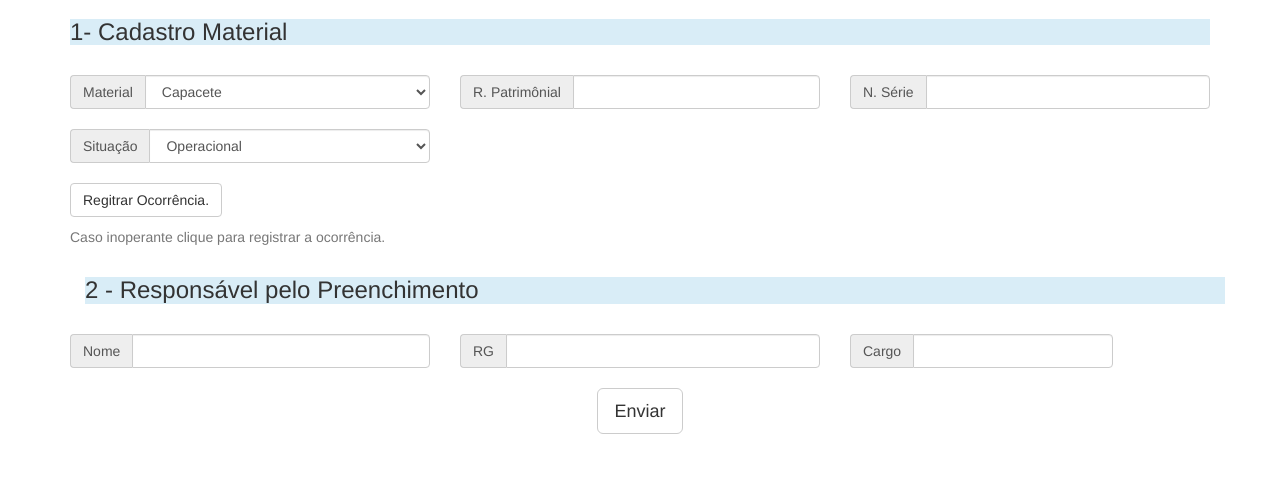
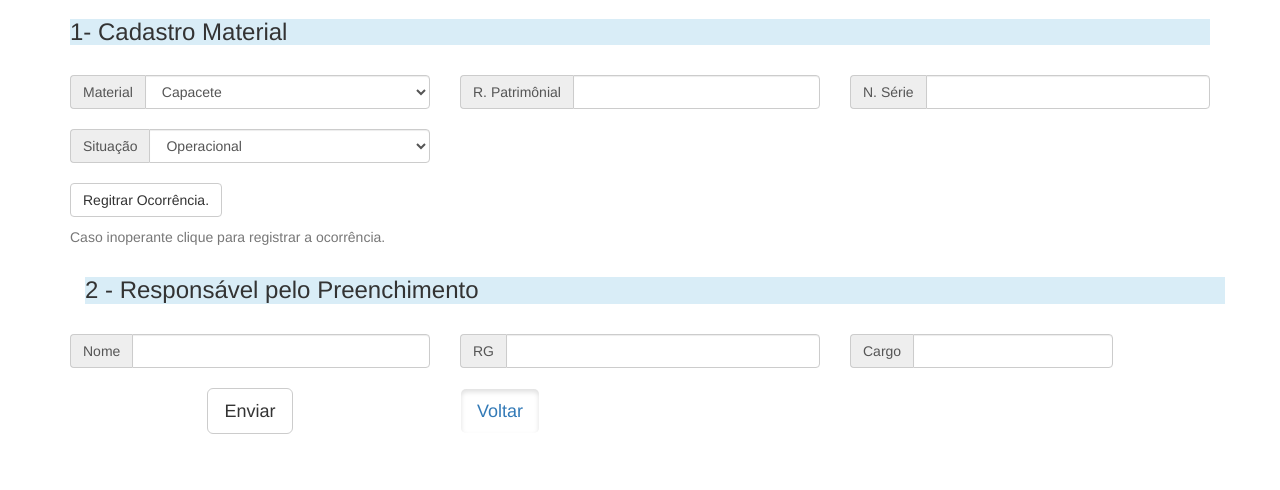
Before and after one commit to cop-bm4/controle-estoque-php, a PHP site: page /cadastronovo.php in a window 1280 px wide. Shown: the part 136-626 px from the top of the page. Run offline with PHP 8.4, Linux system fonts and the light colour scheme; some libraries are stand-ins or nearby versions.

Commit message:
botao voltar

```diff
--- a/cadastronovo.php
+++ b/cadastronovo.php
@@ -171,8 +171,11 @@
 
     <br>
     <div class="row">
-    <div class="col-lg-0" align="center">
+    <div class="col-lg-4" align="center">
    <button type="submit" class="btn btn-default btn-lg">Enviar</button>
+    </div>
+    <div class="col-lg-4">
+      <a href="http://copbm4-com-br.umbler.net/cadastro-material.php" class="btn btn-secondary btn-lg active" role="button" aria-pressed="true">Voltar</a>
     </div>
    </div>
    </div>
```
